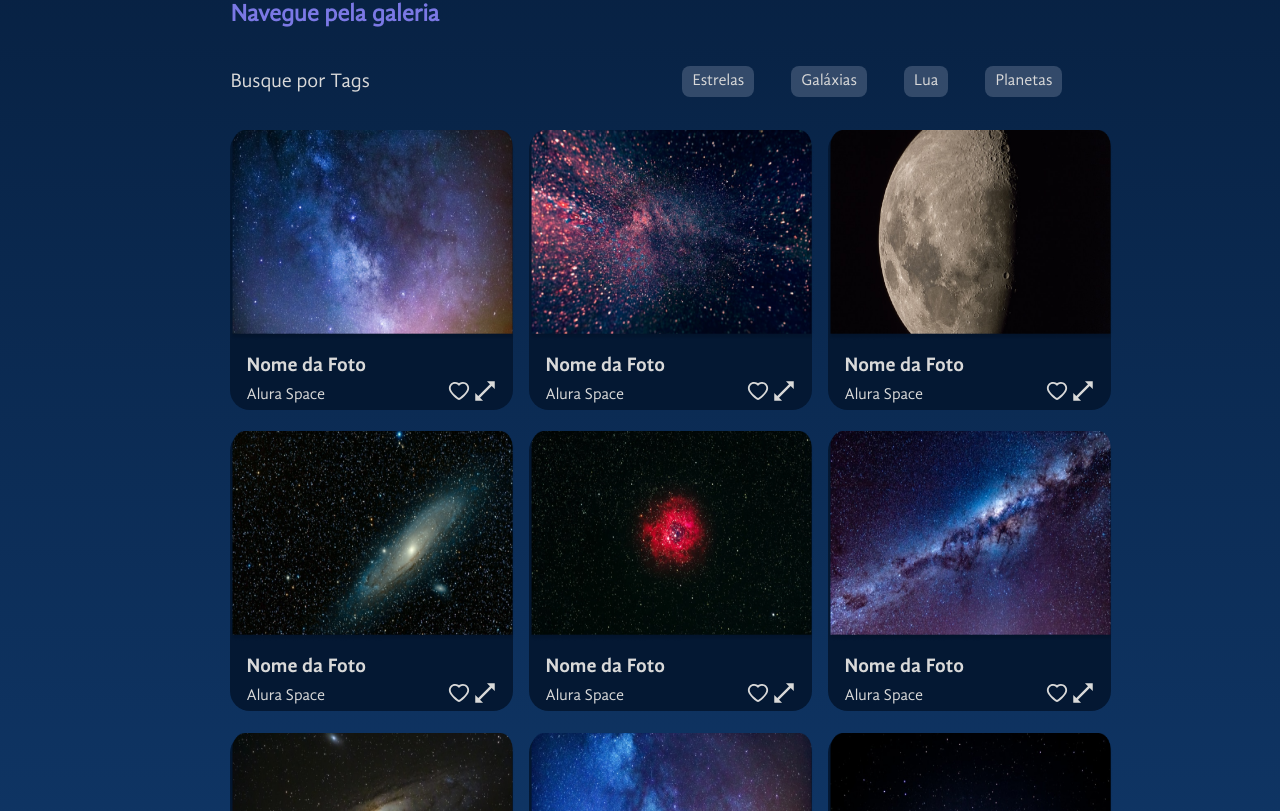
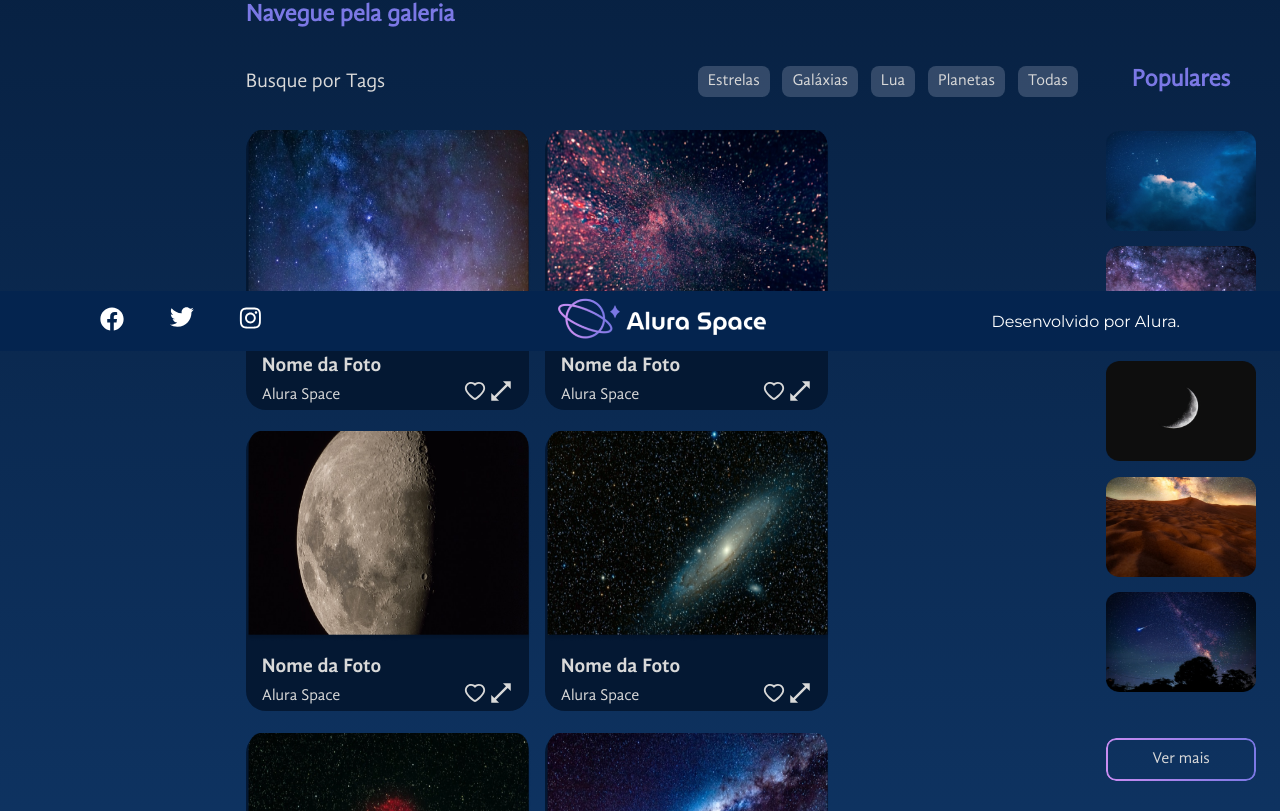
Before and after one commit to ryanoliveir/alura-space-react, a React (Create React App) app: page / in a window 1280 px wide. Shown: the part 449-1260 px from the top of the page. Built offline with nearby package versions, Linux system fonts and the light colour scheme.

Commit message:
:construction: Added <Popular /> Component

```diff
--- a/src/components/Card/Card.module.scss
+++ b/src/components/Card/Card.module.scss
@@ -36,6 +36,14 @@
         width: 100%;
     }
 
+    &:hover {
+        box-shadow: rgba(0, 0, 0, 0.25) 0px 25px 50px -12px;
+        -moz-transform: scale(1.1);
+        -webkit-transform: scale(1.1);
+        transform: scale(1.025);
+        transition: 0.18s;
+    }
+
     p {
         margin: 0;
         margin-top: 0.5rem;
--- a/src/components/Footer/Footer.module.scss
+++ b/src/components/Footer/Footer.module.scss
@@ -2,10 +2,11 @@
 
 .footer_container {
     width: 100%;
-    height: 80px;
+    height: 60px;
     background-color: $footer-blue;
     padding: 0px 100px;
     margin-top: 100px;
+    position: fixed;
     left: 0;
     bottom: 0;
     display: flex;
--- a/src/components/Gallery/Gallery.module.scss
+++ b/src/components/Gallery/Gallery.module.scss
@@ -3,6 +3,7 @@
 .gallery {
   font-family: $font-regular;
   margin-bottom: 2rem;
+  // width: 65vw;
 
   h2 {
     color: $purple;
--- a/src/components/Gallery/index.jsx
+++ b/src/components/Gallery/index.jsx
@@ -75,9 +75,6 @@
       "tag": "Estrelas"
     }
   ]
-
-
-
 const Gallery = () => {
     return (
         <section className={styles.gallery}>
--- /dev/null
+++ b/src/components/Popular/Popular.module.scss
@@ -0,0 +1,68 @@
+@import '../../styles/variables';
+
+.popular {
+  display: flex;
+  flex-direction: column;
+  justify-content: flex-start;
+  align-items: center;
+  height: 800px;
+  color: $purple;
+  font-family: $font-regular;
+  font-size: 16px;
+
+  h2 {
+    margin-top: 5.3rem;
+  }
+
+  &__images {
+    display: flex;
+    flex-direction: column;
+    justify-content: space-between;
+    height: 77%;
+    padding: 0;
+    list-style: none;
+
+    img {
+      width: 150px;
+      height: 100px;
+    }
+  }
+
+  button {
+    margin-top: 1.5rem;
+    background: transparent;
+    border: none;
+    color: $text-color;
+    font-family: $font-regular;
+    font-size: 16px;
+    width: 100%;
+    padding: 12px 16px;
+    position: relative;
+    z-index: 0;
+    cursor: pointer;
+
+    &:hover {
+      border-radius: 10px;
+      background: linear-gradient(to right, $pink, $purple) border-box;
+      color: $dark-blue;
+      transition: 0.1s;
+    }
+
+    &::before {
+      content: "";
+      position: absolute;
+      inset: 0;
+      border-radius: 10px;
+      z-index: -1;
+      border: 2px solid transparent;
+      background: linear-gradient(to right, $pink, $light-blue) border-box;
+      -webkit-mask: linear-gradient(#fff 0 0) padding-box,
+        linear-gradient(#fff 0 0);
+      -webkit-mask-composite: xor;
+      mask-composite: exclude;
+      background: linear-gradient(to right, $pink, $purple) border-box;
+      color: $dark-blue;
+      transition: 0.1s;
+    }
+  }
+}
--- /dev/null
+++ b/src/components/Popular/index.jsx
@@ -0,0 +1,52 @@
+import styles from './Popular.module.scss'
+
+const popularImages = [
+    {
+      "path": "/assets/images/popular/foto-1.png",
+      "alt": "galáxia",
+      "id": 1
+    },
+    {
+      "path": "/assets/images/popular/foto-2.png",
+      "alt": "lua",
+      "id": 2
+    },
+    {
+      "path": "/assets/images/popular/foto-3.png",
+      "alt": "terra",
+      "id": 3
+    },
+    {
+      "path": "/assets/images/popular/foto-4.png",
+      "alt": "nuvem",
+      "id": 4
+    },
+    {
+      "path": "/assets/images/popular/foto-5.png",
+      "alt": "meteoro",
+      "id": 5
+    }
+  ]
+
+
+
+const Popular = () => {
+    return (
+        <aside className={styles.popular}>
+            <h2>Populares</h2>
+            <ul className={styles.popular__images}>
+                {popularImages.map(pupularImage => {
+                    return (
+                        <li key={pupularImage.id}>
+                            <img src={pupularImage.path} alt={pupularImage.alt} />
+                        </li>
+                    )
+                })}
+            </ul>
+            <button>Ver mais</button>
+        </aside>
+    )
+}
+
+
+export default Popular;
--- a/src/components/Tags/index.jsx
+++ b/src/components/Tags/index.jsx
@@ -9,6 +9,7 @@
                 <li>Galáxias</li>
                 <li>Lua</li>
                 <li>Planetas</li>
+                <li>Todas</li>
             </ul>
         </div>
     )
--- a/src/pages/Home/index.jsx
+++ b/src/pages/Home/index.jsx
@@ -2,6 +2,7 @@
 import Sidebar from '../../components/Sidebar';
 import Banner from '../../components/Banner';
 import Gallery from '../../components/Gallery';
+import Popular from '../../components/Popular';
 import Footer from '../../components/Footer';
 
 import styles from './Home.module.scss'
@@ -43,10 +44,11 @@
                         />
                     </div>
                 </section>
+                <div className={styles.gallery_container}>
+                    <Gallery />
+                    <Popular />
+                </div>
             </main>
-            <div className={styles.gallery_container}>
-                <Gallery />
-            </div>
             <Footer />
         </>
     )
```
Lines whose indentation alone changed are shown as unchanged.
